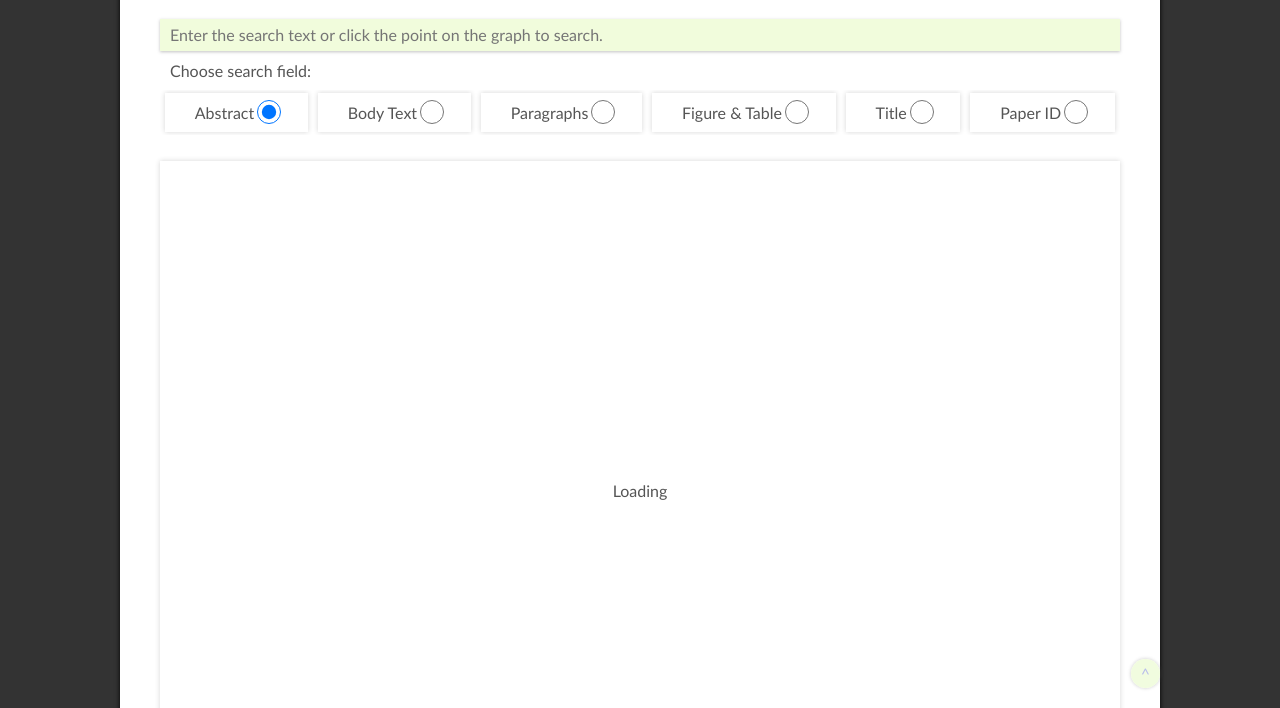
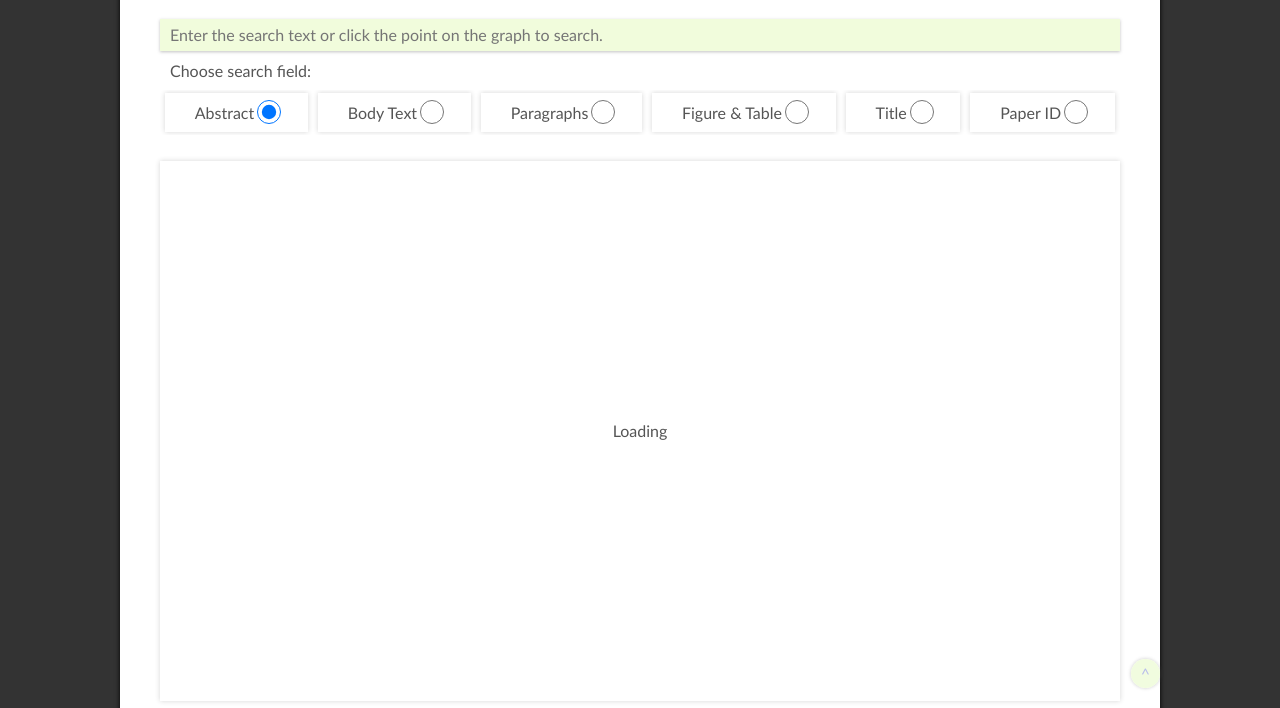
Before and after one commit to cord-search/cord-search.github.io, a plain HTML site: page frontend/index.html in a window 1280 px wide. Shown: the part 72-780 px from the top of the page. Drawn offline with nearby package versions, Linux system fonts and the light colour scheme; a script that the page names is missing.

Commit message:
Update height

```diff
--- a/frontend/style.css
+++ b/frontend/style.css
@@ -97,8 +97,8 @@ main {
 }
 
 #chart {
-    height: 80vw;
-    max-height: 660px;
+    height: 75vw;
+    max-height: 540px;
     margin: 10px 0;
     box-shadow: 0 0 5px #33333333;
     display: flex;
```
